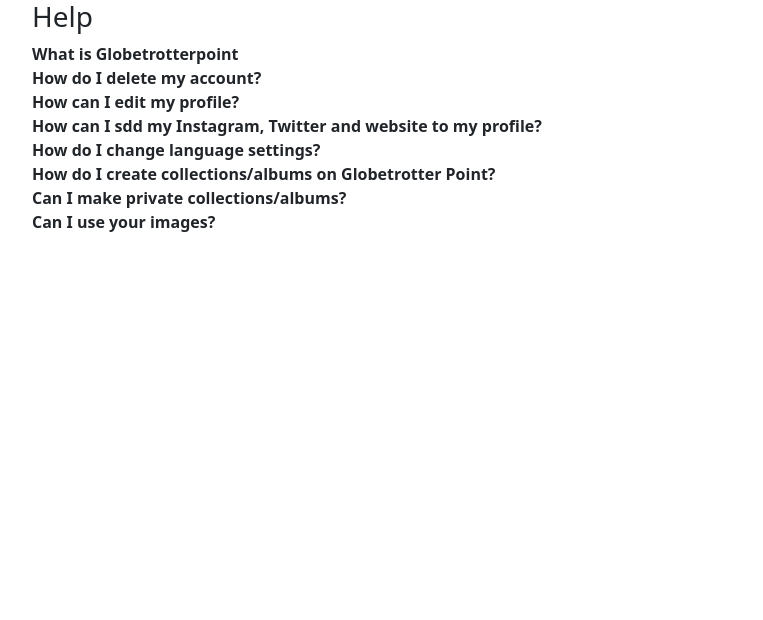
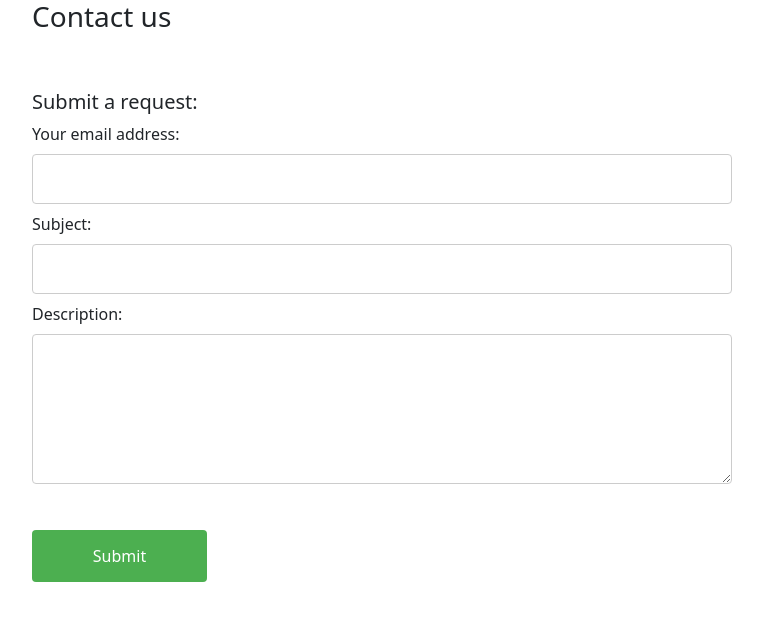
Before and after one commit to ClintonProjects/Globetrotter, a React (Create React App) app: page / in a window 1280 px wide. Shown: the top 620 px of the page, without its empty margins (258-1021 px from the left). Built offline with nearby package versions, Linux system fonts and the light colour scheme; no server answers; the HTML template or start-up script is replaced by a standard one.

Commit message:
saving before new merge

```diff
--- a/src/App.js
+++ b/src/App.js
@@ -92,8 +92,8 @@ class App extends Component {
         return (
         <div className="App">
 
-            <Help/>
-            {/*<ContactUs/>*/}
+            {/*<Help/>*/}
+            <ContactUs/>
             <br/>
             {/*<About/>*/}
 
```
